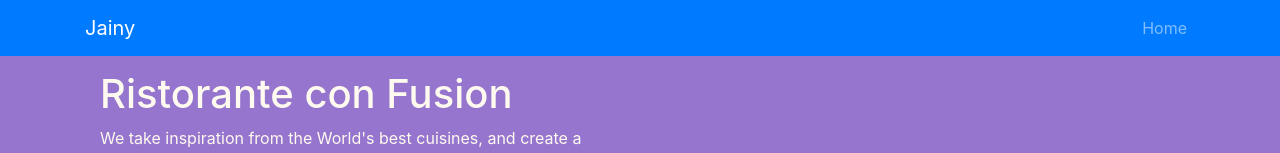
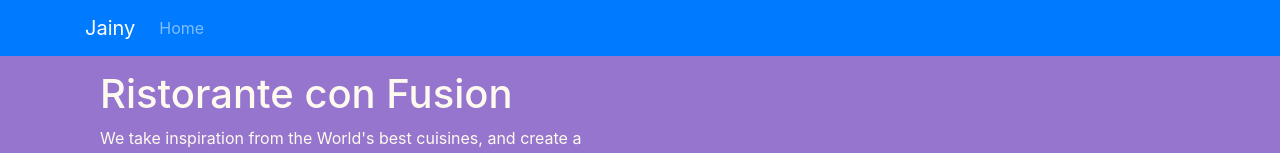
Before and after one commit to j836/bootstrap, a website: page index.html in a window 1280 px wide. Shown: the top 153 px of the page. Drawn offline with nearby package versions, Linux system fonts and the light colour scheme.

Commit message:
With mr-auto(See the change in O/P)

```diff
--- a/css/styles.css
+++ b/css/styles.css
@@ -30,3 +30,6 @@
     margin:0px;
     color:#0f0f0f;
 }
+/*
+Notice that the navbar is partly covered in the jumbotron.WE shall fix it here.
+*/
--- a/index.html
+++ b/index.html
@@ -35,7 +35,7 @@
                 #=home page
 
             -->
-            <ul class="navbar-nav">
+            <ul class="navbar-nav mr-auto">
                 <!--
                     navbar-nav=>helps to set up links in the navbar
                     mr auto => use right margin as much as possible=> the content will be pushed at left s possible.
```
